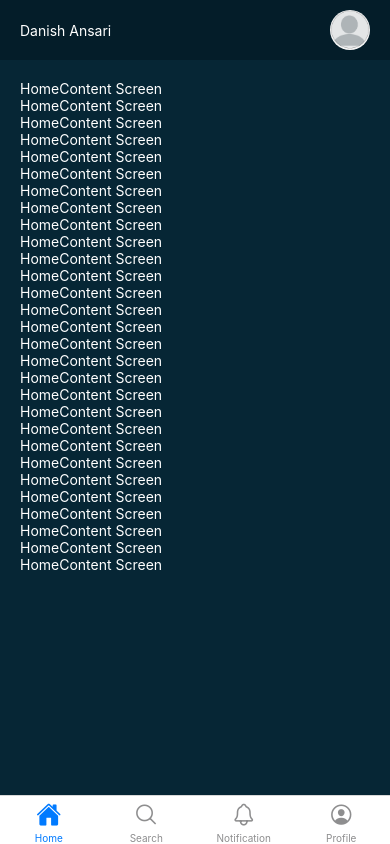
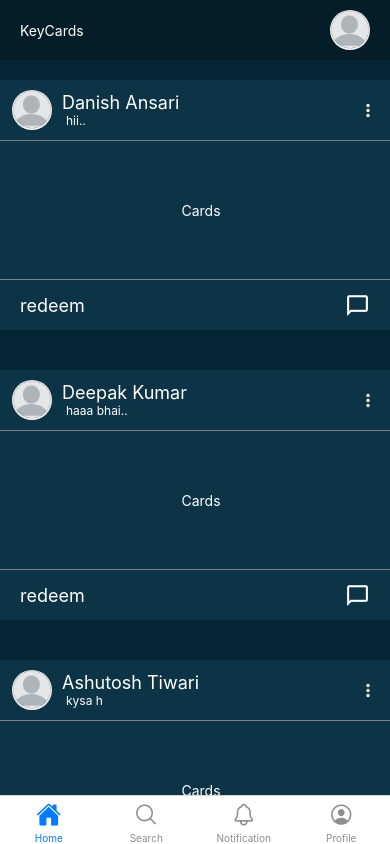
Before and after one commit to DanishAnsari5522/keycards, a React Native app: screen /Home in a window 390 px wide. Built offline with nearby package versions, Linux system fonts and the light colour scheme.

Commit message:
Make the UI of home page

```diff
--- a/App.js
+++ b/App.js
@@ -1,14 +1,12 @@
+import React from 'react';
 import { StyleSheet, View } from 'react-native';
-import BottomNavigation from './src/Navigation/BottomNavigation';
 import RootNavigator from './src/Navigation/RootNavigator';
-import Login from './src/screen/Login';
-import Test from './src/Navigation/Test'
+
 
 export default function App() {
   return (
     <>
       <RootNavigator />
-      {/* <BottomNavigation /> */}
     </>
   );
 }
--- a/src/Header/HomeScreenHeader.js
+++ b/src/Header/HomeScreenHeader.js
@@ -6,7 +6,7 @@ function HomeScreenHeader()
 {
     return(
         <View style={styles.contaner}>
-            <Text style={styles.username}>Danish Ansari</Text>
+            <Text style={styles.username}>KeyCards</Text>
             <Image source={require('../../assets/Profile.png')} style={styles.profileimage}/>
         </View>
     )
--- a/src/Header/SearchScreenHeader.js
+++ b/src/Header/SearchScreenHeader.js
@@ -10,7 +10,9 @@ function SearchScreenHeader() {
             <View style={styles.headercomp}>
                 <View style={styles.ds}>
                     <TouchableOpacity onPress={()=>{navigation.navigate("Home")}}><Icon name="arrow-back" color='gray' size={25} style={styles.arrowback} /></TouchableOpacity>
-                    <TextInput placeholder="Search Name" style={styles.searchbox}></TextInput>
+                    <TextInput placeholder="Search Name"
+                    placeholderTextColor="gray"
+                    style={styles.searchbox}></TextInput>
                 </View>
             </View>
         </View>
--- a/src/component/Container.js
+++ b/src/component/Container.js
@@ -6,7 +6,7 @@ type Props = React.ComponentProps<typeof View> & {
     style?: StyleProp<ViewStyle>;
 };
 const Container = ({ children, style }: Props) => (
-    <View style={[{ flex: 1, backgroundColor: Theme.colors.background, color: Theme.colors.textColor ,padding:20}]}>
+    <View style={[{ flex: 1, backgroundColor: Theme.colors.background, color: Theme.colors.textColor ,paddingHorizontal:20}]}>
         {children}
     </View>
 );
--- a/src/component/Theme.js
+++ b/src/component/Theme.js
@@ -2,7 +2,8 @@ const Theme = {
     colors: {
         headerBackground: '#041d29',
         background:'#062635',
-        textColor: "#fff"
+        textColor: "#fff",
+        cardcolor:"#0D3446"
     },
     padding:{
         padding:20
--- a/src/screen/Home.js
+++ b/src/screen/Home.js
@@ -8,9 +8,6 @@ function Home() {
     return (
         <>
             <View style={styles.contaner}>
-                {/* <View style={styles.navigation}>
-                    <HomeScreenHeader />
-                </View> */}
                 <View style={styles.bottomnavigation}>
                     <BottomNavigation />
                 </View>
@@ -27,13 +24,9 @@ const styles=StyleSheet.create({
           height,
           paddingTop: Constants.statusBarHeight,
     },
-    navigation:{
-        width,
-        height:50,
-    },
     bottomnavigation:{
         width,
-        height:height-0,
+        height:height,
         backgroundColor:'red',
     }
 
--- a/src/screen/Home/HomeContent.js
+++ b/src/screen/Home/HomeContent.js
@@ -1,66 +1,171 @@
 import React from "react";
-import { View, Text, ScrollView, StyleSheet } from 'react-native';
+import { View, Text, ScrollView, StyleSheet, FlatList, TouchableOpacity, Image,Dimensions } from 'react-native';
 import Theme from "../../component/Theme";
 import HomeScreenHeader from "../../Header/HomeScreenHeader";
+import Container from "../../component/Container";
+import Icon from '@expo/vector-icons/MaterialCommunityIcons'
+
+const data = [
+    {
+        id: 1,
+        username: "Danish Ansari",
+        lastmsg: "hii..",
+        msgtime: "1m ago"
+    },
+    {
+        id: 2,
+        username: "Deepak Kumar",
+        lastmsg: "haaa bhai..",
+        msgtime: "2m ago"
+    },
+    {
+        id: 3,
+        username: "Ashutosh Tiwari",
+        lastmsg: "kysa h",
+        msgtime: "3m ago"
+    },
+    {
+        id: 4,
+        username: "Shubham Mishra",
+        lastmsg: "kysa h",
+        msgtime: "4m ago"
+    },
+    {
+        id: 5,
+        username: "Arvind Kumar",
+        lastmsg: "kysa h",
+        msgtime: "5m ago"
+    },
+    {
+        id: 6,
+        username: "Anjul Kumari",
+        lastmsg: "kysa h",
+        msgtime: "6m ago"
+    },
+
+
+]
 
 function HomeContent() {
+
+
+    const renderItem = ({ item }) => (
+        <View style={styles.contaner}>
+            <View style={styles.usercard}>
+                <View style={styles.usernameandimg}>
+                    <Image source={require('../../../assets/Profile.png')} style={styles.userprofilepic} />
+                    <View>
+                        <Text style={styles.username}>{item.username}</Text>
+                        <Text style={styles.lastmsg}>{item.lastmsg}</Text>
+                    </View>
+                </View>
+                <Text style={styles.msgtime}>
+                    <Icon name="dots-vertical" color="white" size={20} />
+                </Text>
+            </View>
+            <View style={styles.cardarea}>
+                <Text style={styles.card}>Cards</Text>
+            </View>
+            <View style={styles.cardfooter}>
+                <Text style={styles.redeem}>redeem</Text>
+                <Icon name="message-outline" color="white" size={25} />
+            </View>
+        </View>
+    )
     return (
         <>
             <View style={styles.navigation}>
                 <HomeScreenHeader />
             </View>
-            <View style={styles.contaner}>
-                <ScrollView>
-                    <Text style={styles.text}>HomeContent Screen</Text>
-                    <Text style={styles.text}>HomeContent Screen</Text>
-                    <Text style={styles.text}>HomeContent Screen</Text>
-                    <Text style={styles.text}>HomeContent Screen</Text>
-                    <Text style={styles.text}>HomeContent Screen</Text>
-                    <Text style={styles.text}>HomeContent Screen</Text>
-                    <Text style={styles.text}>HomeContent Screen</Text>
-                    <Text style={styles.text}>HomeContent Screen</Text>
-                    <Text style={styles.text}>HomeContent Screen</Text>
-                    <Text style={styles.text}>HomeContent Screen</Text>
-                    <Text style={styles.text}>HomeContent Screen</Text>
-                    <Text style={styles.text}>HomeContent Screen</Text>
-                    <Text style={styles.text}>HomeContent Screen</Text>
-                    <Text style={styles.text}>HomeContent Screen</Text>
-                    <Text style={styles.text}>HomeContent Screen</Text>
-                    <Text style={styles.text}>HomeContent Screen</Text>
-                    <Text style={styles.text}>HomeContent Screen</Text>
-                    <Text style={styles.text}>HomeContent Screen</Text>
-                    <Text style={styles.text}>HomeContent Screen</Text>
-                    <Text style={styles.text}>HomeContent Screen</Text>
-                    <Text style={styles.text}>HomeContent Screen</Text>
-                    <Text style={styles.text}>HomeContent Screen</Text>
-                    <Text style={styles.text}>HomeContent Screen</Text>
-                    <Text style={styles.text}>HomeContent Screen</Text>
-                    <Text style={styles.text}>HomeContent Screen</Text>
-                    <Text style={styles.text}>HomeContent Screen</Text>
-                    <Text style={styles.text}>HomeContent Screen</Text>
-                    <Text style={styles.text}>HomeContent Screen</Text>
-                    <Text style={styles.text}>HomeContent Screen</Text>
-
-                </ScrollView>
+            <View style={styles.d}>
+                <FlatList
+                    data={data}
+                    renderItem={renderItem}
+                />
             </View>
         </>
     )
 
 }
+const { height } = Dimensions.get("window")
 
 const styles = StyleSheet.create({
     contaner: {
-        height: '100%',
-        backgroundColor: Theme.colors.background,
-        padding: Theme.padding.padding,
+        height: 250,
+        backgroundColor: Theme.colors.cardcolor,
+        marginVertical: 20
+    },
+    d: {
+        height: height-100,
+        backgroundColor: Theme.colors.background
     },
     text: {
         color: Theme.colors.textColor
     },
     navigation: {
-        // width,
         height: 60,
     },
+
+    // cards
+    usercard: {
+        height: 40,
+        flexDirection: 'row',
+        justifyContent: 'space-between',
+        alignItems: 'center',
+        marginVertical: 10,
+        paddingBottom: 0,
+        paddingHorizontal: 12
+
+    },
+    usernameandimg: {
+        flex: 1,
+        flexDirection: 'row',
+        alignItems: 'center'
+    },
+    userprofilepic: {
+        width: 40,
+        height: 40,
+        borderRadius: 50,
+        marginRight: 10
+    },
+    username: {
+        fontSize: 18,
+        color:Theme.colors.textColor
+    },
+    lastmsg: {
+        fontSize: 12,
+        marginLeft: 4,
+        color:Theme.colors.textColor
+    },
+    msgtime: {
+        fontSize: 14,
+    },
+
+    cardarea: {
+        height: 140,
+        paddingLeft: 12,
+        // backgroundColor: 'gray',
+        borderBottomColor:'gray',
+        borderBottomWidth:1,
+        borderTopWidth:1,
+        borderTopColor:'gray',
+        alignItems:'center',
+        justifyContent:'center'
+    },
+    cardfooter: {
+        height: 50,
+        paddingHorizontal: 20,
+        alignItems: 'center',
+        flexDirection: 'row',
+        justifyContent: 'space-between'
+    },
+    redeem:{
+        color:Theme.colors.textColor,
+        fontSize:18
+    },
+    card:{
+        color:Theme.colors.textColor
+    }
 
 })
 
--- a/src/screen/Home/Profile.js
+++ b/src/screen/Home/Profile.js
@@ -18,9 +18,7 @@ function Profile() {
 }
 
 const styles = StyleSheet.create({
-    profile: {
-        color: Theme.colors.textColor
-    }
+
 })
 
 export default Profile;
--- a/src/screen/Home/ProfileComp.js
+++ b/src/screen/Home/ProfileComp.js
@@ -9,21 +9,35 @@ function ProfileComp() {
             <View style={styles.postandcircle}>
                 <Image source={require('../../../assets/Profile.png')} style={styles.profileimg} />
                 <View style={styles.post}>
-                    <Text>10</Text>
-                    <Text>Post</Text>
+                    <Text style={styles.no}>10</Text>
+                    <Text style={styles.no}>Cards</Text>
                 </View>
                 <View style={styles.circle}>
-                    <Text>circle</Text>
+                    <Text style={styles.no}>10</Text>
+                    <Text style={styles.no}>Circle</Text>
                 </View>
             </View>
-            <View>
-                <Text>Danish Ansari</Text>
-                <Text>
+            <View style={styles.nameandrank}>
+                <Text style={styles.name}>Danish Ansari</Text>
+                <Text style={styles.star}>
                     <Icon name="star" color='white' size={18} style={styles.arrowback} />
                     <Icon name="star" color='white' size={18} style={styles.arrowback} />
                     <Icon name="star" color='white' size={18} style={styles.arrowback} />
                     <Icon name="star" color='white' size={18} style={styles.arrowback} />
                 </Text>
+            </View>
+            <View>
+                <Text style={styles.card}>Cards List</Text>
+                <View style={styles.cardslist}>
+                    <View style={styles.cardcom}></View>
+                    <View style={styles.cardcom}></View>
+                    <View style={styles.cardcom}></View>
+                </View>
+                <View style={styles.cardslist}>
+                    <View style={styles.cardcom}></View>
+                    <View style={styles.cardcom}></View>
+                    <View style={styles.cardcom}></View>
+                </View>
             </View>
         </View>
     )
@@ -35,16 +49,54 @@ const windowHeight = Dimensions.get('window').height;
 const styles = StyleSheet.create({
     main: {
         height: windowHeight,
+        paddingTop: 20
     },
     postandcircle: {
         flexDirection: 'row',
         alignItems: 'center',
-        justifyContent: 'space-between'
+        justifyContent: 'space-between',
+        paddingRight: 50
     },
     profileimg: {
-        width: 50,
-        height: 50,
+        width: 70,
+        height: 70,
         borderRadius: 50,
+    },
+    post: {
+        alignItems: 'center'
+    },
+    circle: {
+        alignItems: 'center'
+    },
+    no: {
+        color: Theme.colors.textColor,
+        fontSize: 17
+    },
+    nameandrank: {
+        marginTop: 10,
+        borderBottomColor: 'gray',
+        borderBottomWidth: 1,
+    },
+    name: {
+        fontSize: 18,
+        color: Theme.colors.textColor
+    },
+    star: {
+        marginBottom: 20
+    },
+    card:{
+        color:Theme.colors.textColor,
+        marginTop:20
+    },
+    cardslist:{
+        flexDirection:'row',
+    },
+    cardcom: {
+        width: 102,
+        height: 102,
+        backgroundColor: Theme.colors.cardcolor,
+        borderRadius: 10,
+        margin:10
     }
 
 
--- a/src/screen/Home/Search.js
+++ b/src/screen/Home/Search.js
@@ -1,66 +1,31 @@
 import React from "react";
-import { View, Text, StyleSheet, ScrollView } from 'react-native'
+import { View, Text, StyleSheet, ScrollView, Image } from 'react-native'
 import Container from "../../component/Container";
 import Theme from "../../component/Theme";
 import SearchScreenHeader from "../../Header/SearchScreenHeader";
+import Icon from '@expo/vector-icons/MaterialIcons'
+
 function Search() {
     return (
         <>
             <SearchScreenHeader />
-            <Container>
-                <ScrollView>
-                    <Text style={styles.search}>Search Screen</Text>
-                    <Text style={styles.search}>Search Screen</Text>
-                    <Text style={styles.search}>Search Screen</Text>
-                    <Text style={styles.search}>Search Screen</Text>
-                    <Text style={styles.search}>Search Screen</Text>
-                    <Text style={styles.search}>Search Screen</Text>
-                    <Text style={styles.search}>Search Screen</Text>
-                    <Text style={styles.search}>Search Screen</Text>
-                    <Text style={styles.search}>Search Screen</Text>
-                    <Text style={styles.search}>Search Screen</Text>
-                    <Text style={styles.search}>Search Screen</Text>
-                    <Text style={styles.search}>Search Screen</Text>
-                    <Text style={styles.search}>Search Screen</Text>
-                    <Text style={styles.search}>Search Screen</Text>
-                    <Text style={styles.search}>Search Screen</Text>
-                    <Text style={styles.search}>Search Screen</Text>
-                    <Text style={styles.search}>Search Screen</Text>
-                    <Text style={styles.search}>Search Screen</Text>
-                    <Text style={styles.search}>Search Screen</Text>
-                    <Text style={styles.search}>Search Screen</Text>
-                    <Text style={styles.search}>Search Screen</Text>
-                    <Text style={styles.search}>Search Screen</Text>
-                    <Text style={styles.search}>Search Screen</Text>
-                    <Text style={styles.search}>Search Screen</Text>
-                    <Text style={styles.search}>Search Screen</Text>
-                    <Text style={styles.search}>Search Screen</Text>
-                    <Text style={styles.search}>Search Screen</Text>
-                    <Text style={styles.search}>Search Screen</Text>
-                    <Text style={styles.search}>Search Screen</Text>
-                    <Text style={styles.search}>Search Screen</Text>
-                    <Text style={styles.search}>Search Screen</Text>
-                    <Text style={styles.search}>Search Screen</Text>
-                    <Text style={styles.search}>Search Screen</Text>
-                    <Text style={styles.search}>Search Screen</Text>
-                    <Text style={styles.search}>Search Screen</Text>
-                    <Text style={styles.search}>Search Screen</Text>
-                    <Text style={styles.search}>Search Screen</Text>
-                    <Text style={styles.search}>Search Screen</Text>
-                    <Text style={styles.search}>Search Screen</Text>
-                    <Text style={styles.search}>Search Screen</Text>
-                    <Text style={styles.search}>Search Screen</Text>
-                    <Text style={styles.search}>Search Screen</Text>
-                    <Text style={styles.search}>Search Screen</Text>
-                    <Text style={styles.search}>Search Screen</Text>
-                    <Text style={styles.search}>Search Screen</Text>
-                    <Text style={styles.search}>Search Screen</Text>
-                    <Text style={styles.search}>Search Screen</Text>
-                    <Text style={styles.search}>Search Screen</Text>
-                    <Text style={styles.search}>Search Screen</Text>
-                    <Text style={styles.search}>Search Screen</Text>
-                    <Text style={styles.search}>Search Screen</Text>
-                    <Text style={styles.search}>Search Screen</Text>
+            <Container >
+                <ScrollView style={styles.main} showsVerticalScrollIndicator={false}>
+                    <View style={styles.mainprofilecomp}>
+                        <View style={styles.profileimgandname}>
+                            <Image resizeMode='contain' source={require('../../../assets/Profile.png')} style={styles.profileimg} />
+                            <View style={styles.nameandno}>
+                                <Text style={styles.name}>Danish Ansari</Text>
+                                    <Text style={styles.star}>
+                                        <Icon name="star" color='white' size={18} style={styles.arrowback} />
+                                        <Icon name="star" color='white' size={18} style={styles.arrowback} />
+                                        <Icon name="star" color='white' size={18} style={styles.arrowback} />
+                                        <Icon name="star" color='white' size={18} style={styles.arrowback} />
+                                    </Text>
+                            </View>
+                        </View>
+                        <Text style={styles.invite}>Add to Circle</Text>
+                    </View>
                 </ScrollView>
             </Container>
 
@@ -76,7 +41,48 @@ const styles = StyleSheet.create({
     },
     search: {
         color: Theme.colors.textColor
+    },
+    main: {
+        paddingTop: 10
+    },
+    // addto circle
+    mainprofilecomp: {
+        flex: 1,
+        flexDirection: 'row',
+        justifyContent: 'space-between',
+        alignItems: 'center',
+        paddingHorizontal: 0
+    },
+    profileimg: {
+        width: 50,
+        height: 50,
+        borderRadius: 100,
+        marginRight: 10
+    },
+    profileimgandname: {
+        flex: 1,
+        flexDirection: 'row',
+        marginTop: 10,
+        height: 60,
+    },
+    nameandno: {
+        height: 40,
+    },
+    name: {
+        fontSize: 16,
+        fontWeight: '600',
+        marginTop: 4,
+        color: Theme.colors.textColor
+    },
+    phoneNo: {
+        fontSize: 13
+    },
+    invite: {
+        color: '#a567be',
+        fontSize: 16,
+        // textTransform:'uppercase'
     }
+
 })
 
 export default Search;
```
Also changed, not shown: src/screen/Home/Notification.js (+0 -35 lines).
